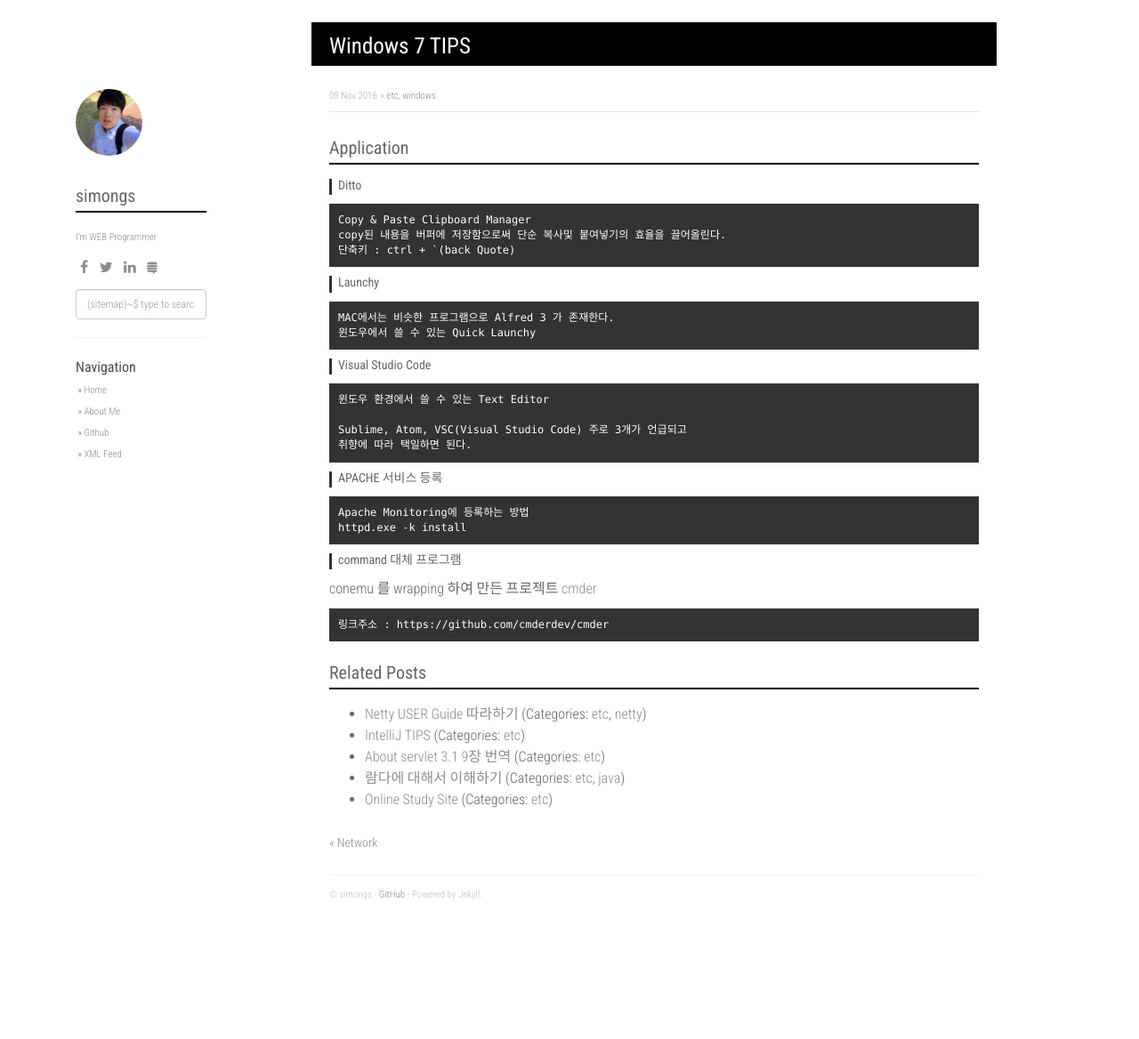
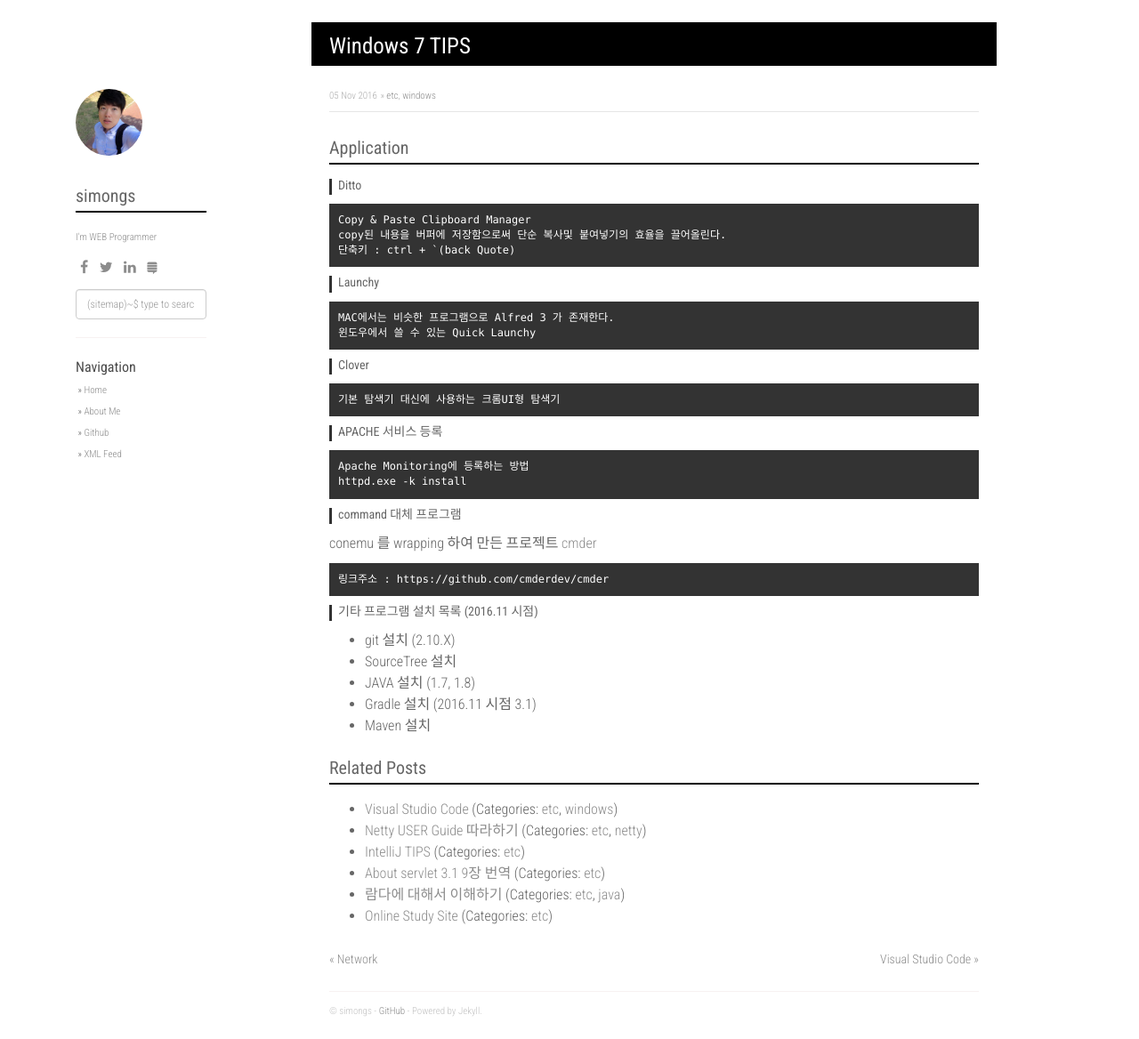
Before and after one commit to simongs/simongs.github.io, a Jekyll site: the page built from _posts/2016-11-05-windows7_tips.markdown, in a window 1280 px wide and 1168 px high. Shown: the whole window at 89% size. Built offline with Jekyll 4.4.1, drawn with Linux system fonts in a browser that asks for light colours; nearby versions of some CDN libraries; comment, search, counter and statistics services are not loaded.

Commit message:
커밋 and 푸쉬

```diff
--- a/_posts/2016-11-05-windows7_tips.markdown
+++ b/_posts/2016-11-05-windows7_tips.markdown
@@ -22,12 +22,10 @@ MAC에서는 비슷한 프로그램으로 Alfred 3 가 존재한다.
 윈도우에서 쓸 수 있는 Quick Launchy
 ~~~
 
-#### Visual Studio Code
+#### Clover
+
 ~~~
-윈도우 환경에서 쓸 수 있는 Text Editor
-
-Sublime, Atom, VSC(Visual Studio Code) 주로 3개가 언급되고
-취향에 따라 택일하면 된다.
+기본 탐색기 대신에 사용하는 크롬UI형 탐색기
 ~~~
 
 #### APACHE 서비스 등록
@@ -44,3 +42,10 @@ conemu 를 wrapping 하여 만든 프로젝트
 ~~~
 링크주소 : https://github.com/cmderdev/cmder
 ~~~
+
+#### 기타 프로그램 설치 목록 (2016.11 시점)
+ - git 설치 (2.10.X)
+ - SourceTree 설치
+ - JAVA 설치 (1.7, 1.8)
+ - Gradle 설치 (2016.11 시점 3.1)
+ - Maven 설치
```
Also changed, not shown: _posts/2016-10-25-IntelliJ_TIPS.markdown (+7 -0 lines), _posts/2016-11-06-Visual_Studio_Code.markdown (added, +32 -0 lines).
